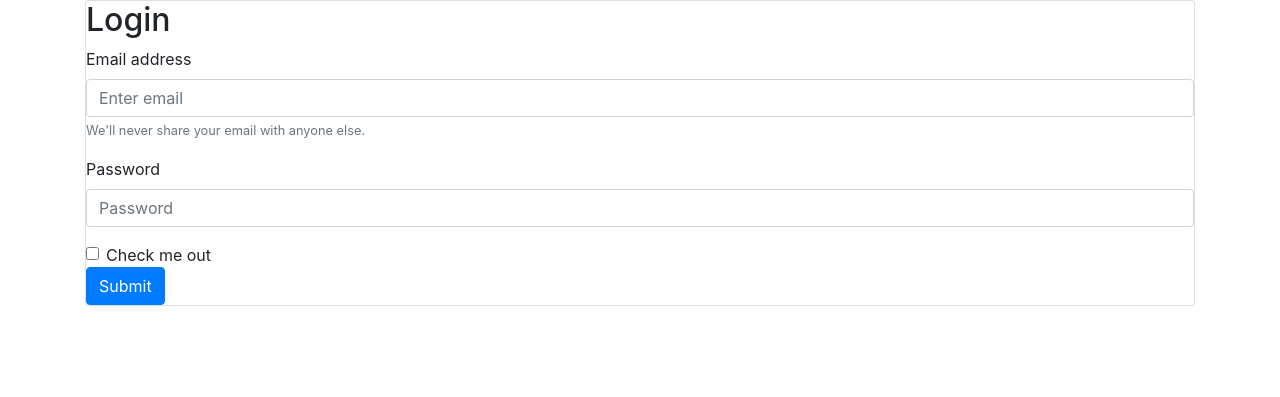
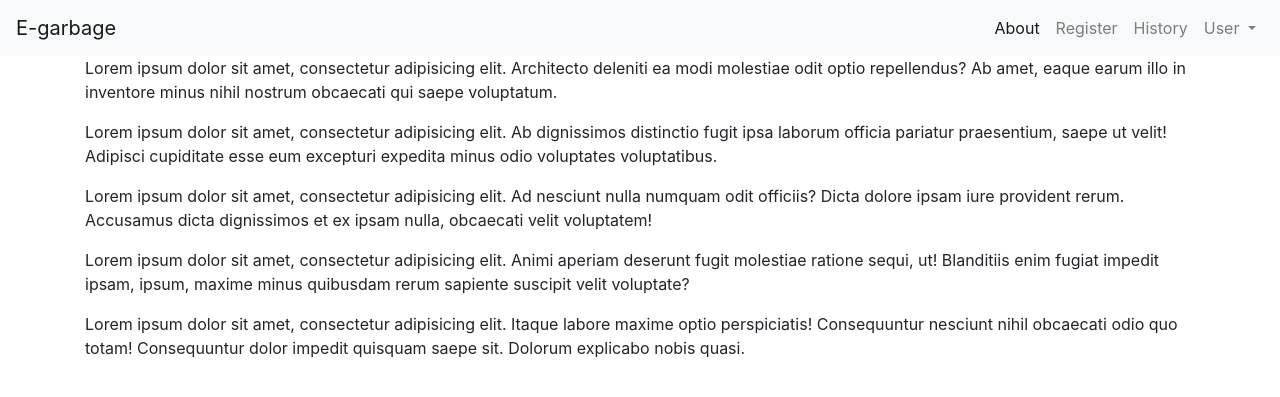
Before and after one commit to ebrade/e-garbage, a Django app: page / in a window 1280 px wide. Shown: the top 397 px of the page. Run offline with Django 3.2, Linux system fonts and the light colour scheme; some libraries are stand-ins or nearby versions.

Commit message:
Added the other templates.

```diff
--- a/egarbage/templates/egarbage/about.html
+++ b/egarbage/templates/egarbage/about.html
@@ -1,3 +1,26 @@
 {% extends "egarbage/layout.html" %} {% block title %} About {% endblock %} {% block content %}
+    <p>
+        Lorem ipsum dolor sit amet, consectetur adipisicing elit. Architecto deleniti ea modi molestiae odit optio
+        repellendus? Ab amet, eaque earum illo in inventore minus nihil nostrum obcaecati qui saepe voluptatum.
 
+
+    </p>
+    <p>
+        Lorem ipsum dolor sit amet, consectetur adipisicing elit. Ab dignissimos distinctio fugit ipsa laborum officia
+        pariatur praesentium, saepe ut velit! Adipisci cupiditate esse eum excepturi expedita minus odio voluptates
+        voluptatibus.
+    </p>
+    <p>
+        Lorem ipsum dolor sit amet, consectetur adipisicing elit. Ad nesciunt nulla numquam odit officiis? Dicta dolore
+        ipsam iure provident rerum. Accusamus dicta dignissimos et ex ipsam nulla, obcaecati velit voluptatem!
+    </p>
+    <p>
+        Lorem ipsum dolor sit amet, consectetur adipisicing elit. Animi aperiam deserunt fugit molestiae ratione sequi,
+        ut! Blanditiis enim fugiat impedit ipsam, ipsum, maxime minus quibusdam rerum sapiente suscipit velit voluptate?
+    </p>
+    <p>
+        Lorem ipsum dolor sit amet, consectetur adipisicing elit. Itaque labore maxime optio perspiciatis! Consequuntur
+        nesciunt nihil obcaecati odio quo totam! Consequuntur dolor impedit quisquam saepe sit. Dolorum explicabo nobis
+        quasi.
+    </p>
 {% endblock %}
--- a/egarbage/templates/egarbage/home.html
+++ b/egarbage/templates/egarbage/home.html
@@ -1,4 +1,7 @@
 {% extends "egarbage/base.html" %} {% block title %} Login {% endblock %} {% block content %}
+    <div>&nbsp;</div>
+    <div>&nbsp;</div>
+    <div>&nbsp;</div>
     {% csrf_token %}
     <div class="card mx-auto">
         <form>
@@ -7,7 +10,8 @@
                 <label for="exampleInputEmail1">Email address</label>
                 <input type="email" class="form-control" id="exampleInputEmail1" aria-describedby="emailHelp"
                        placeholder="Enter email">
-            <small id="emailHelp" class="form-text text-muted">We'll never share your email with anyone else.</small>
+                <small id="emailHelp" class="form-text text-muted">We'll never share your email with anyone
+                    else.</small>
             </div>
             <div class="form-group">
                 <label for="exampleInputPassword1">Password</label>
--- a/egarbage/urls.py
+++ b/egarbage/urls.py
@@ -4,7 +4,7 @@ from egarbage import views
 
 # The application urls in the /hello directory to be renamed in coming versions.
 urlpatterns = [
-    path("", views.home, name='about'),
+    path("", views.about, name='about'),
     path("home/", views.home, name='login'),
     path("about/", views.about, name='about'),
     path("history/", views.history, name='history'),
```
Also changed, not shown: egarbage/templates/egarbage/register.html (+57 -0 lines). Lines whose indentation alone changed are shown as unchanged.
